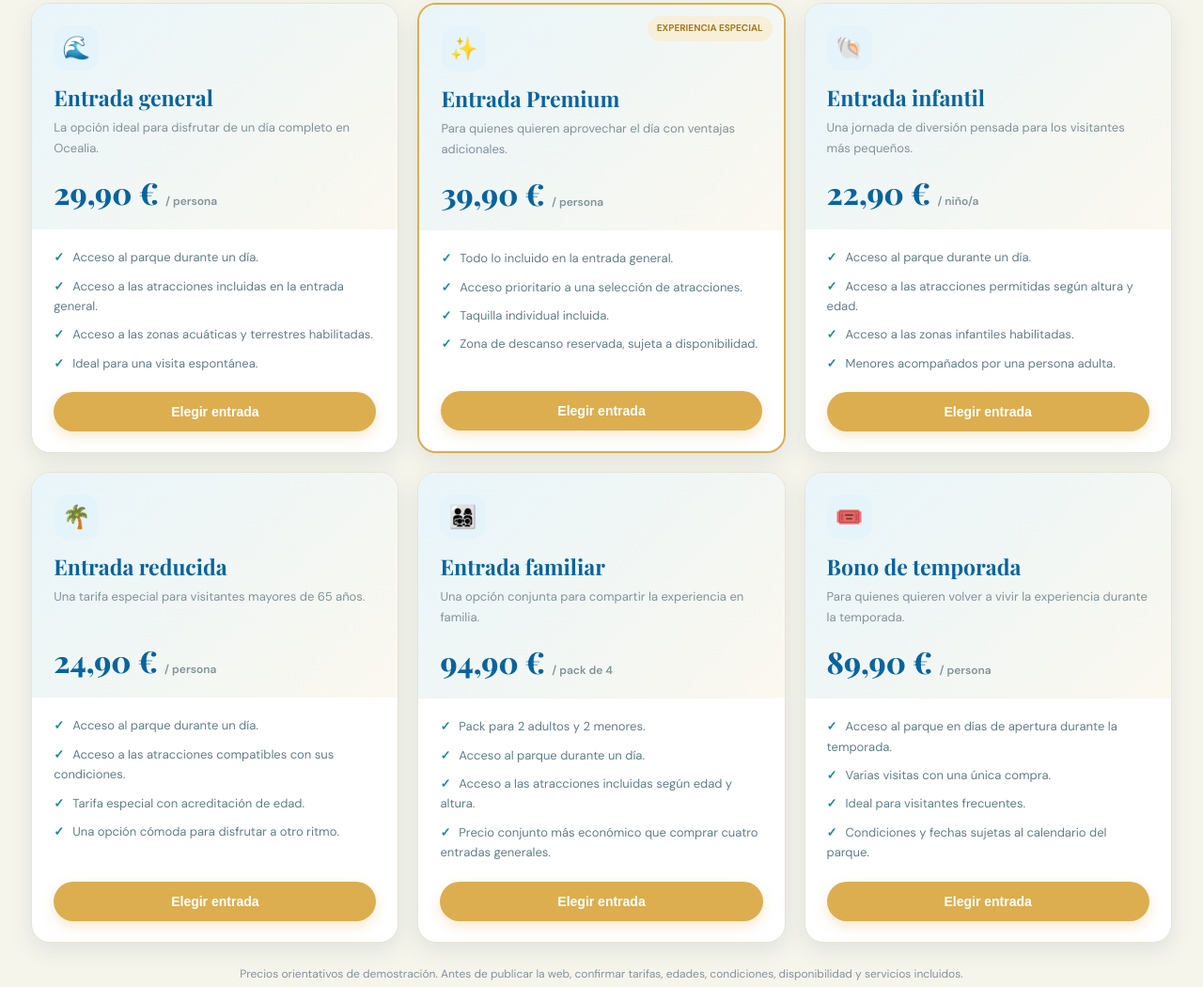
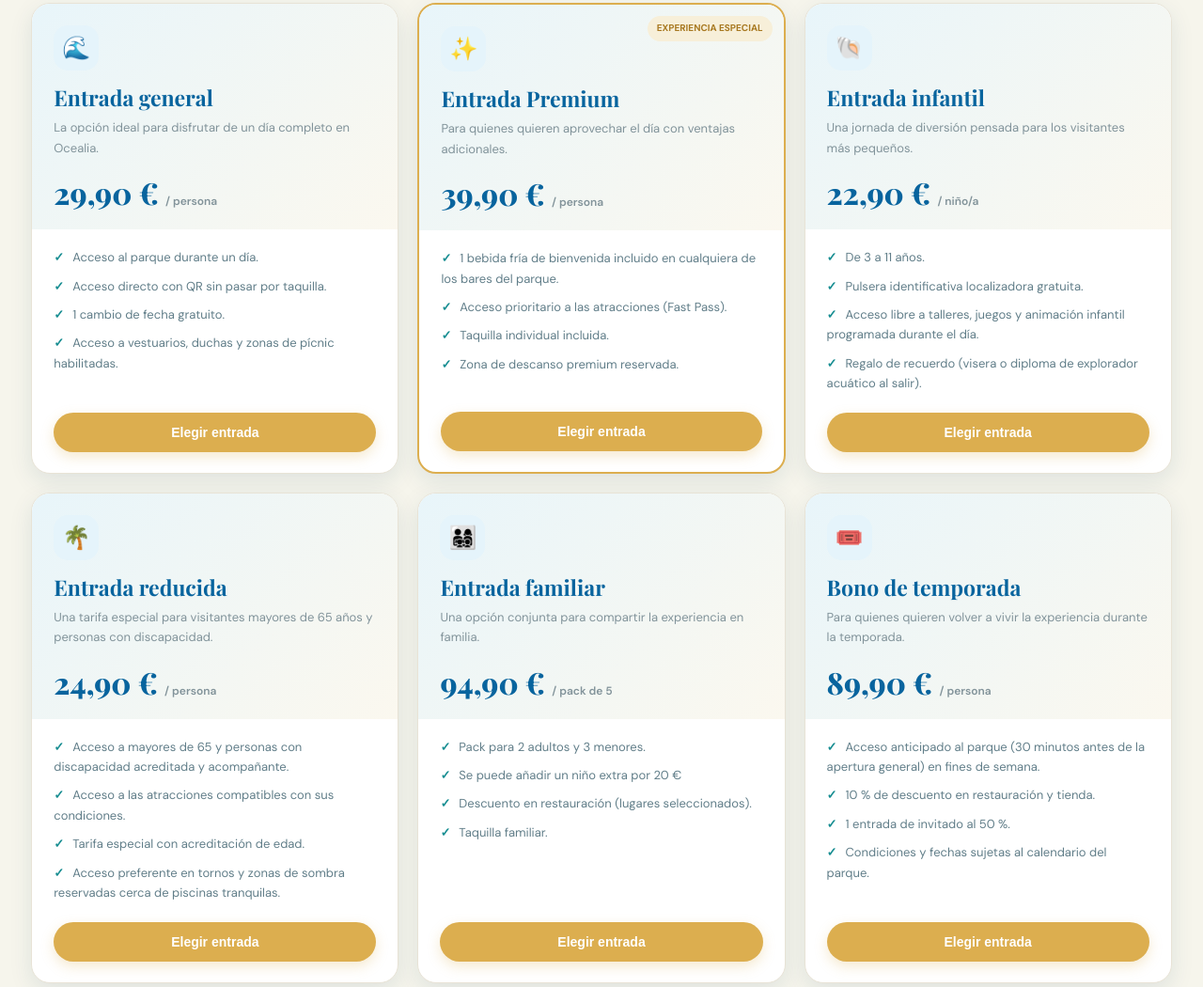
Before and after one commit to alejandraromanf-create/TheOcealiaCompany, a plain HTML site: page entradas.html in a window 1280 px wide. Shown: the part 735-1785 px from the top of the page at 94% size. Drawn offline with nearby package versions, Linux system fonts and the light colour scheme.

Commit message:
Update entradas.html

```diff
--- a/entradas.html
+++ b/entradas.html
@@ -95,28 +95,28 @@
     <div class="ticket-grid">
       <article class="ticket-card">
         <div class="ticket-top"><div class="ticket-icon">🌊</div><h2>Entrada general</h2><p class="description">La opción ideal para disfrutar de un día completo en Ocealia.</p><div class="ticket-price">29,90 € <small>/ persona</small></div></div>
-        <div class="ticket-body"><ul><li>Acceso al parque durante un día.</li><li>Acceso a las atracciones incluidas en la entrada general.</li><li>Acceso a las zonas acuáticas y terrestres habilitadas.</li><li>Ideal para una visita espontánea.</li></ul><button class="btn btn-gold choose-ticket" data-type="general">Elegir entrada</button></div>
+        <div class="ticket-body"><ul><li>Acceso al parque durante un día.</li><li>Acceso directo con QR sin pasar por taquilla.</li><li>1 cambio de fecha gratuito.</li><li>Acceso a vestuarios, duchas y zonas de pícnic habilitadas.</li></ul><button class="btn btn-gold choose-ticket" data-type="general">Elegir entrada</button></div>
       </article>
       <article class="ticket-card featured">
         <span class="ticket-ribbon">Experiencia especial</span>
         <div class="ticket-top"><div class="ticket-icon">✨</div><h2>Entrada Premium</h2><p class="description">Para quienes quieren aprovechar el día con ventajas adicionales.</p><div class="ticket-price">39,90 € <small>/ persona</small></div></div>
-        <div class="ticket-body"><ul><li>Todo lo incluido en la entrada general.</li><li>Acceso prioritario a una selección de atracciones.</li><li>Taquilla individual incluida.</li><li>Zona de descanso reservada, sujeta a disponibilidad.</li></ul><button class="btn btn-gold choose-ticket" data-type="premium">Elegir entrada</button></div>
+        <div class="ticket-body"><ul><li>1 bebida fría de bienvenida incluido en cualquiera de los bares del parque.</li><li>Acceso prioritario a las atracciones (Fast Pass).</li><li>Taquilla individual incluida.</li><li>Zona de descanso premium reservada.</li></ul><button class="btn btn-gold choose-ticket" data-type="premium">Elegir entrada</button></div>
       </article>
       <article class="ticket-card">
         <div class="ticket-top"><div class="ticket-icon">🐚</div><h2>Entrada infantil</h2><p class="description">Una jornada de diversión pensada para los visitantes más pequeños.</p><div class="ticket-price">22,90 € <small>/ niño/a</small></div></div>
-        <div class="ticket-body"><ul><li>Acceso al parque durante un día.</li><li>Acceso a las atracciones permitidas según altura y edad.</li><li>Acceso a las zonas infantiles habilitadas.</li><li>Menores acompañados por una persona adulta.</li></ul><button class="btn btn-gold choose-ticket" data-type="infantil">Elegir entrada</button></div>
+        <div class="ticket-body"><ul><li>De 3 a 11 años.</li><li>Pulsera identificativa localizadora gratuita.</li><li>Acceso libre a talleres, juegos y animación infantil programada durante el día.</li><li>Regalo de recuerdo (visera o diploma de explorador acuático al salir).</li></ul><button class="btn btn-gold choose-ticket" data-type="infantil">Elegir entrada</button></div>
       </article>
       <article class="ticket-card">
-        <div class="ticket-top"><div class="ticket-icon">🌴</div><h2>Entrada reducida</h2><p class="description">Una tarifa especial para visitantes mayores de 65 años.</p><div class="ticket-price">24,90 € <small>/ persona</small></div></div>
-        <div class="ticket-body"><ul><li>Acceso al parque durante un día.</li><li>Acceso a las atracciones compatibles con sus condiciones.</li><li>Tarifa especial con acreditación de edad.</li><li>Una opción cómoda para disfrutar a otro ritmo.</li></ul><button class="btn btn-gold choose-ticket" data-type="reducida">Elegir entrada</button></div>
+        <div class="ticket-top"><div class="ticket-icon">🌴</div><h2>Entrada reducida</h2><p class="description">Una tarifa especial para visitantes mayores de 65 años y personas con discapacidad.</p><div class="ticket-price">24,90 € <small>/ persona</small></div></div>
+        <div class="ticket-body"><ul><li>Acceso a  mayores de 65 y personas con discapacidad acreditada y acompañante.</li><li>Acceso a las atracciones compatibles con sus condiciones.</li><li>Tarifa especial con acreditación de edad.</li><li>Acceso preferente en tornos y zonas de sombra reservadas cerca de piscinas tranquilas.</li></ul><button class="btn btn-gold choose-ticket" data-type="reducida">Elegir entrada</button></div>
       </article>
       <article class="ticket-card">
-        <div class="ticket-top"><div class="ticket-icon">👨‍👩‍👧‍👦</div><h2>Entrada familiar</h2><p class="description">Una opción conjunta para compartir la experiencia en familia.</p><div class="ticket-price">94,90 € <small>/ pack de 4</small></div></div>
-        <div class="ticket-body"><ul><li>Pack para 2 adultos y 2 menores.</li><li>Acceso al parque durante un día.</li><li>Acceso a las atracciones incluidas según edad y altura.</li><li>Precio conjunto más económico que comprar cuatro entradas generales.</li></ul><button class="btn btn-gold choose-ticket" data-type="familiar">Elegir entrada</button></div>
+        <div class="ticket-top"><div class="ticket-icon">👨‍👩‍👧‍👦</div><h2>Entrada familiar</h2><p class="description">Una opción conjunta para compartir la experiencia en familia.</p><div class="ticket-price">94,90 € <small>/ pack de 5</small></div></div>
+        <div class="ticket-body"><ul><li>Pack para 2 adultos y 3 menores.</li><li>Se puede añadir un niño extra por 20 €</li><li>Descuento en restauración (lugares seleccionados).</li><li>Taquilla familiar.</li></ul><button class="btn btn-gold choose-ticket" data-type="familiar">Elegir entrada</button></div>
       </article>
       <article class="ticket-card">
         <div class="ticket-top"><div class="ticket-icon">🎟️</div><h2>Bono de temporada</h2><p class="description">Para quienes quieren volver a vivir la experiencia durante la temporada.</p><div class="ticket-price">89,90 € <small>/ persona</small></div></div>
-        <div class="ticket-body"><ul><li>Acceso al parque en días de apertura durante la temporada.</li><li>Varias visitas con una única compra.</li><li>Ideal para visitantes frecuentes.</li><li>Condiciones y fechas sujetas al calendario del parque.</li></ul><button class="btn btn-gold choose-ticket" data-type="bono">Elegir entrada</button></div>
+        <div class="ticket-body"><ul><li>Acceso anticipado al parque (30 minutos antes de la apertura general) en fines de semana.</li><li>10 % de descuento en restauración y tienda.</li><li>1 entrada de invitado al 50 %.</li><li>Condiciones y fechas sujetas al calendario del parque.</li></ul><button class="btn btn-gold choose-ticket" data-type="bono">Elegir entrada</button></div>
       </article>
     </div>
     <p class="ticket-note">Precios orientativos de demostración. Antes de publicar la web, confirmar tarifas, edades, condiciones, disponibilidad y servicios incluidos.</p>
```
